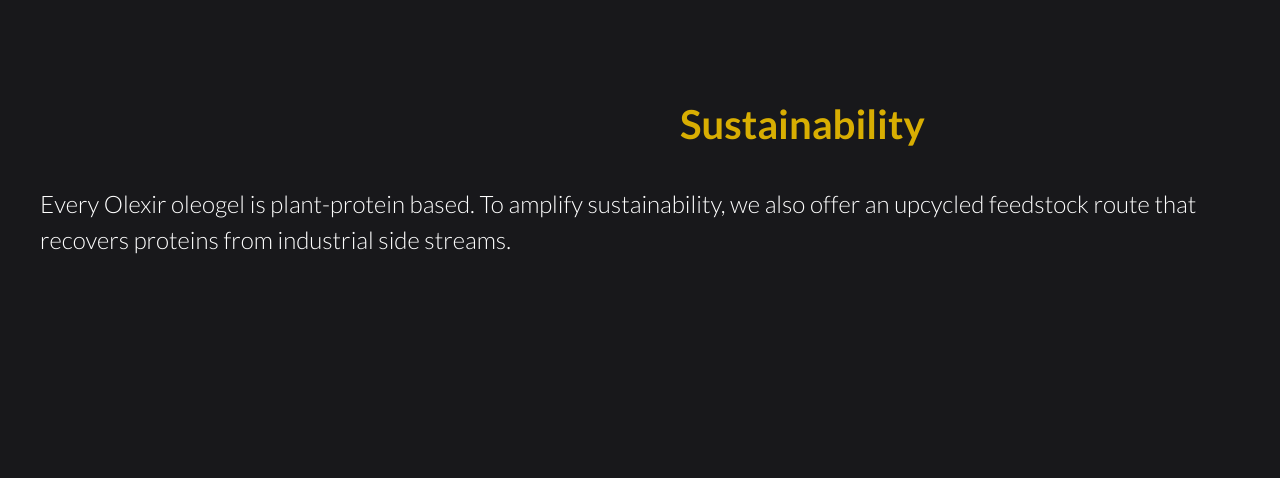
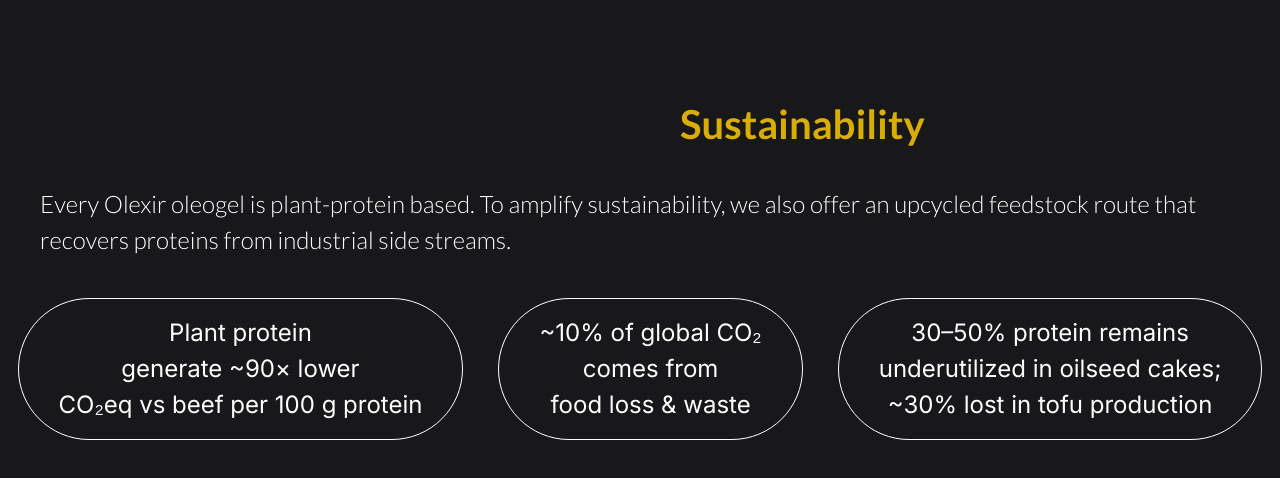
Before and after one commit to MrDrProfessorPatrick/olexir, a Next.js app: page /technology in a window 1280 px wide. Shown: the part 3379-3857 px from the top of the page. Built offline with nearby package versions, Linux system fonts and the light colour scheme.

Commit message:
sustainability tabs added

```diff
--- a/src/app/technology/page.js
+++ b/src/app/technology/page.js
@@ -325,6 +325,30 @@ export default function Solution() {
             recovers proteins from industrial side streams.
           </div>
         </div>
+
+        <div className="flex justify-around mt-10">
+          <div
+            className={`flex flex-col items-center border-1 border-solid border-white rounded-full text-[24px] text-white px-10 py-4 ${inter.className}`}
+          >
+            <span>Plant protein</span>
+            <span>generate ~90× lower</span>
+            <span>CO₂eq vs beef per 100 g protein</span>
+          </div>
+          <div
+            className={`flex flex-col items-center border-1 border-solid border-white rounded-full text-[24px] text-white px-10 py-4 ${inter.className}`}
+          >
+            <span>~10% of global CO₂</span>
+            <span>comes from</span>
+            <span>food loss & waste</span>
+          </div>
+          <div
+            className={`flex flex-col items-center border-1 border-solid border-white rounded-full text-[24px] text-white px-10 py-4 ${inter.className}`}
+          >
+            <span>30–50% protein remains</span>
+            <span>underutilized in oilseed cakes; </span>
+            <span>~30% lost in tofu production</span>
+          </div>
+        </div>
       </div>
     </div>
   );
```
